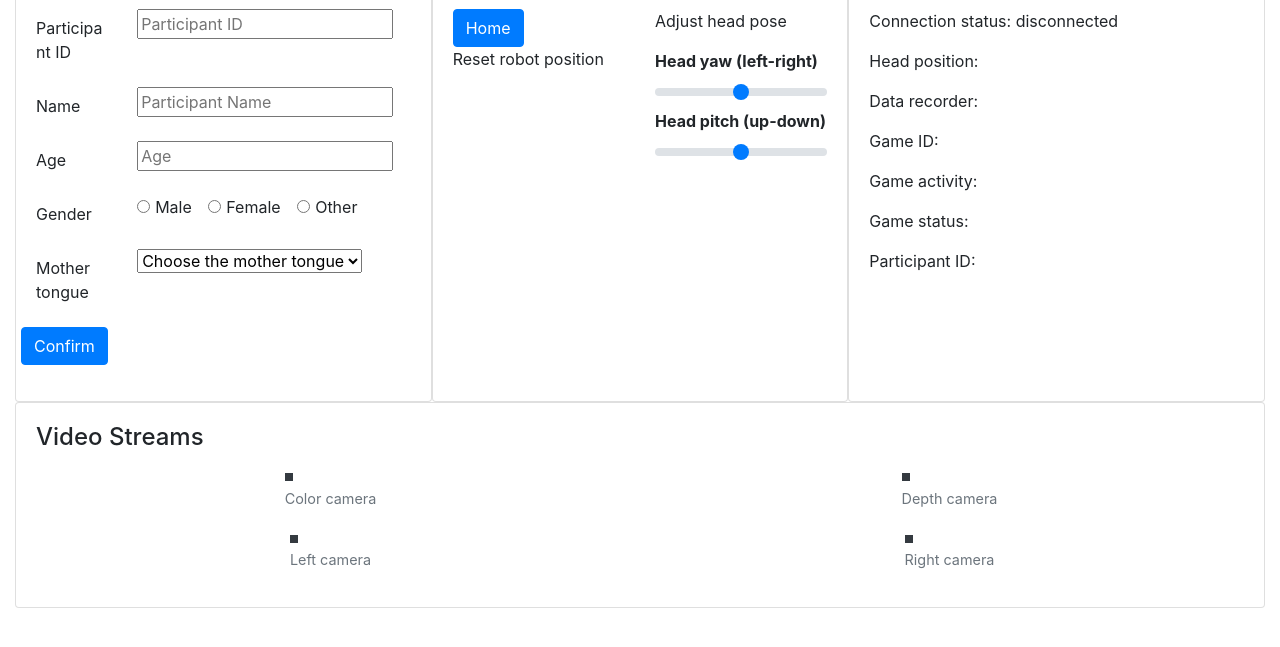
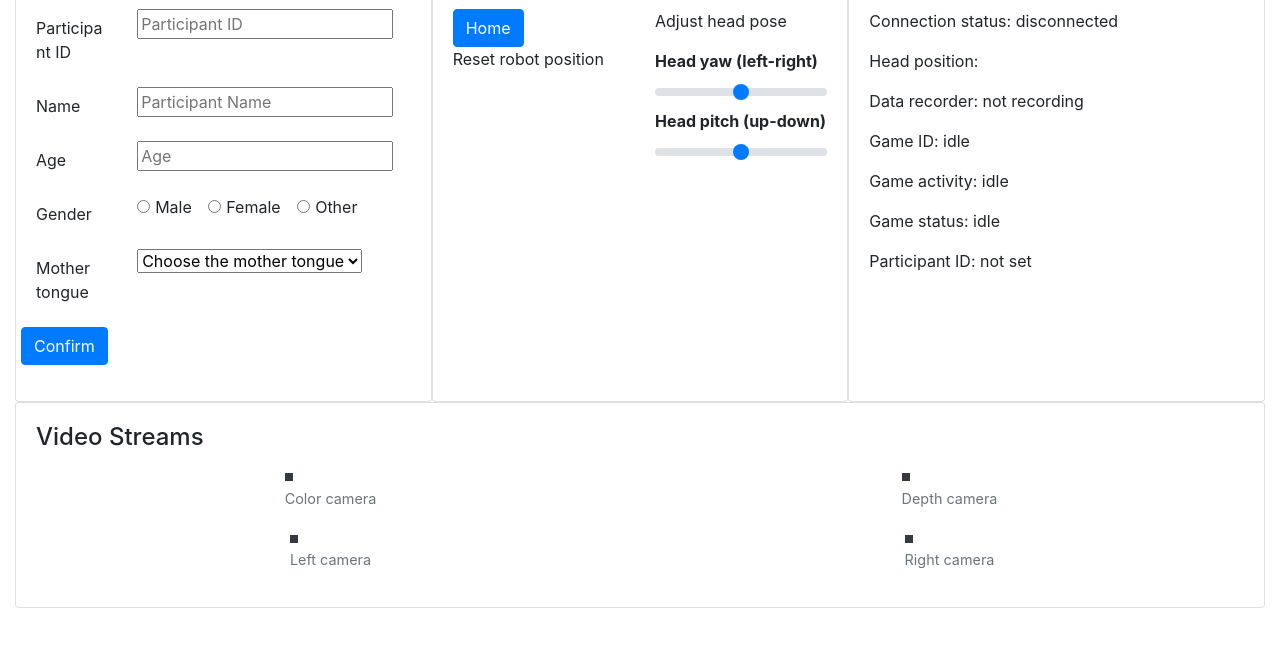
Before and after one commit to migrave/migrave_web_console, a plain HTML site: page index.html in a window 1280 px wide. Shown: the part 133-780 px from the top of the page. Drawn offline with Linux system fonts and the light colour scheme.

Commit message:
add default values in Diagnostics

```diff
--- a/assets/js/main.js
+++ b/assets/js/main.js
@@ -232,7 +232,12 @@ qtrobot.subscribe(topicGamePerformance, "migrave_ros_msgs/GamePerformance", func
 
 // Game activity/task
 qtrobot.subscribe(topicGamePerformance, "migrave_ros_msgs/GamePerformance", function(m){
-    document.getElementById("activity_id").innerHTML = m.game_activity.game_activity_id;
+    if(m.game_activity.game_activity_id == "")
+    {
+        document.getElementById("activity_id").innerHTML = "idle";
+    }else{
+        document.getElementById("activity_id").innerHTML = m.game_activity.game_activity_id;
+    }
     console.log("update game activity id")
 }, true);
 
--- a/index.html
+++ b/index.html
@@ -138,11 +138,11 @@
                         <h4 class="card-title">Diagnostics</h4>
                         <p class="card-text">Connection status: <span id="status"></span></p>
                         <p class="card-text">Head position: <spain id="position"></spain></p>
-                        <p class="card-text">Data recorder: <span id="data_recorder"></span></p>
-                        <p class="card-text">Game ID:<span id="game_id"></span></p>
-                        <p class="card-text">Game activity: <span id="activity_id"></span></p>
-                        <p class="card-text">Game status: <spain id="game_status"></spain></p>
-                        <p class="card-text">Participant ID: <spain id="participant_id"></spain></p>
+                        <p class="card-text">Data recorder: <span id="data_recorder">not recording</span></p>
+                        <p class="card-text">Game ID: <span id="game_id"></span>idle</p>
+                        <p class="card-text">Game activity: <span id="activity_id">idle</span></p>
+                        <p class="card-text">Game status: <spain id="game_status">idle</spain></p>
+                        <p class="card-text">Participant ID: <spain id="participant_id">not set</spain></p>
                     </div>
                 </div>
             </div>
```
